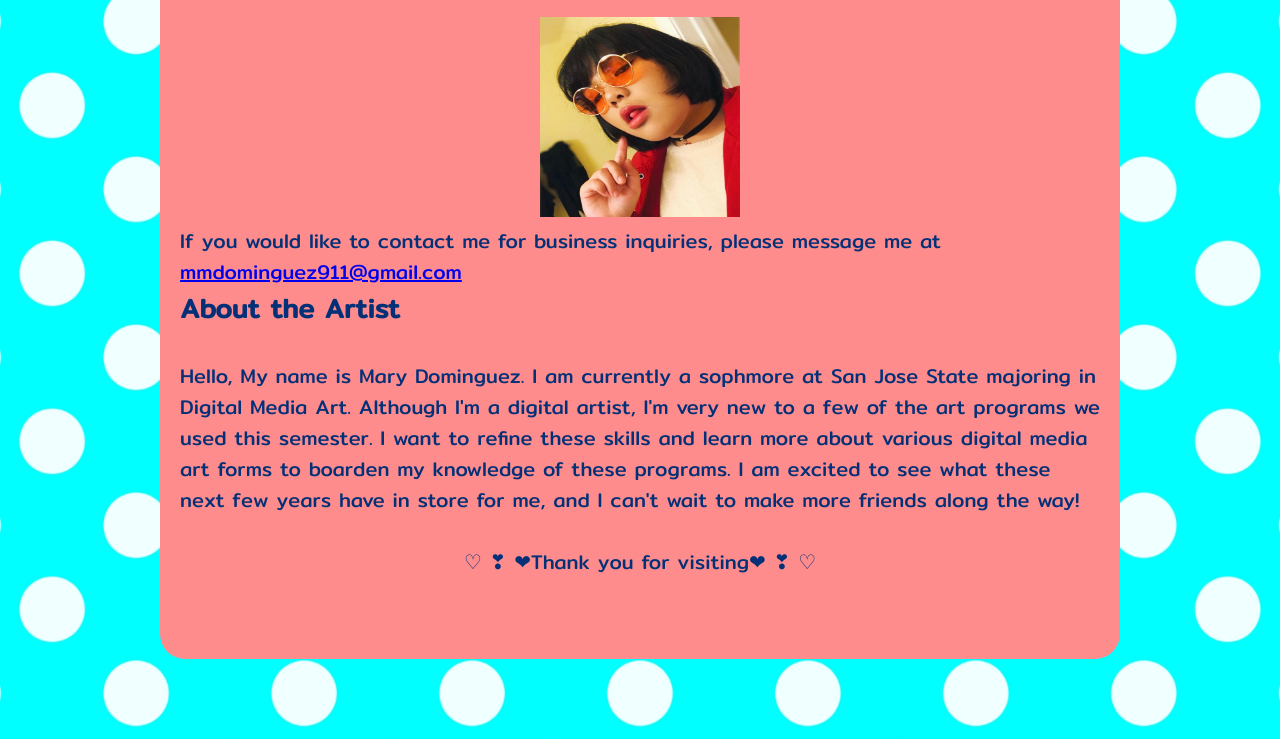
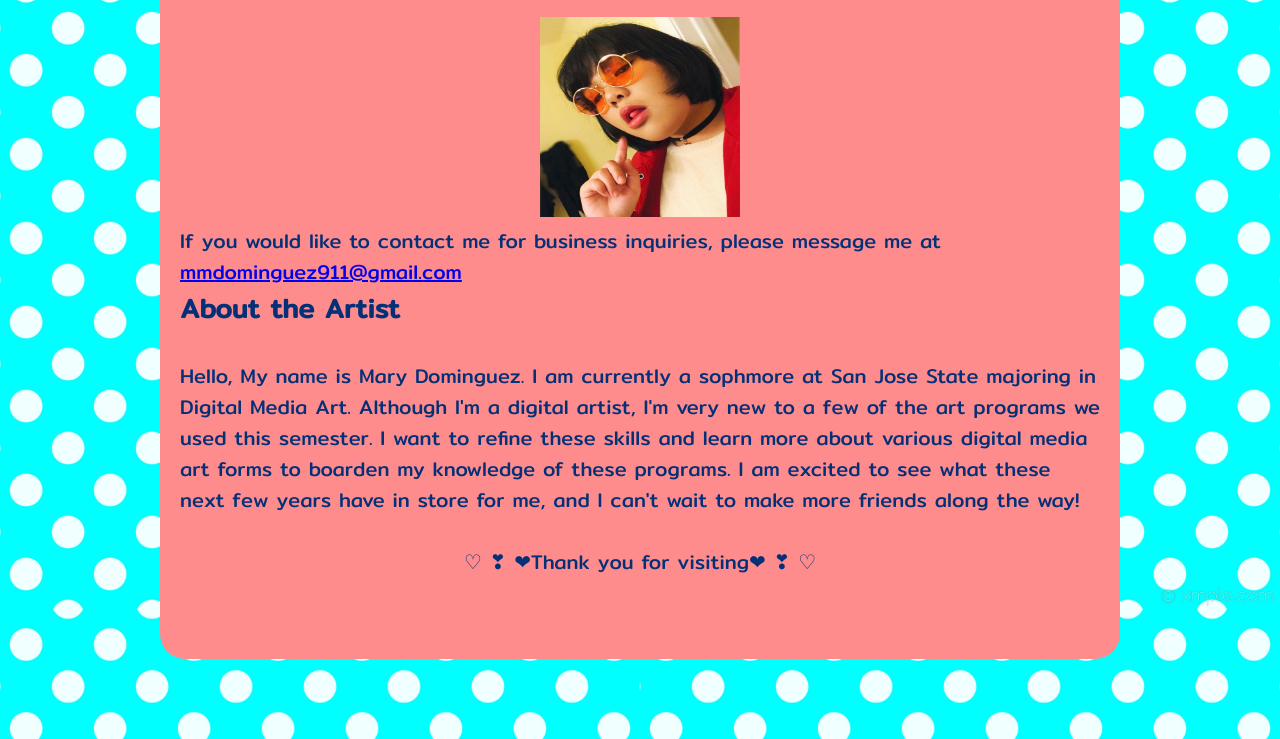
Before and after one commit to mmarydom/cyanide, a plain HTML site: page index.html in a window 1280 px wide. Shown: the part 301-1040 px from the top of the page. Drawn offline with Linux system fonts and the light colour scheme.

Commit message:
Update style.css

```diff
--- a/css/style.css
+++ b/css/style.css
@@ -8,8 +8,9 @@
 body {
   background-color: #ffedf8;
   background-image: url('https://raw.githubusercontent.com/mmarydom/cyanide/master/images/wallpaper.jpg');
-  background-size: cover;
+  background-size: 50%;
   background-repeat: repeat;
+  background-attachment:fixed;
 
   height: 100vh;
   padding:0;
```
